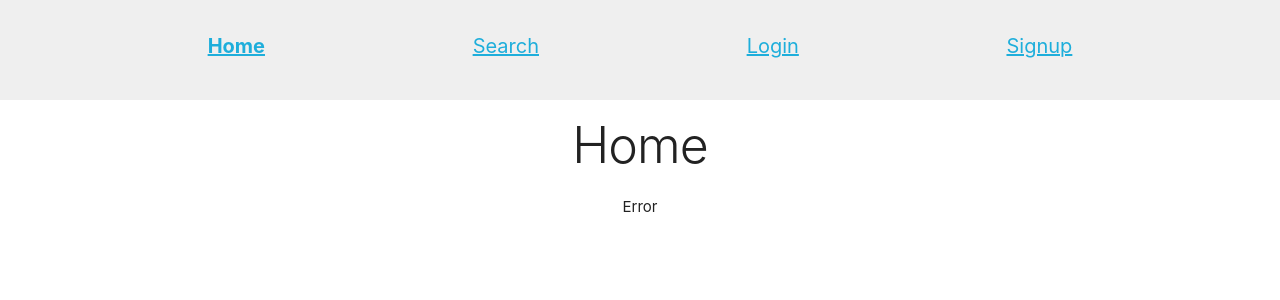
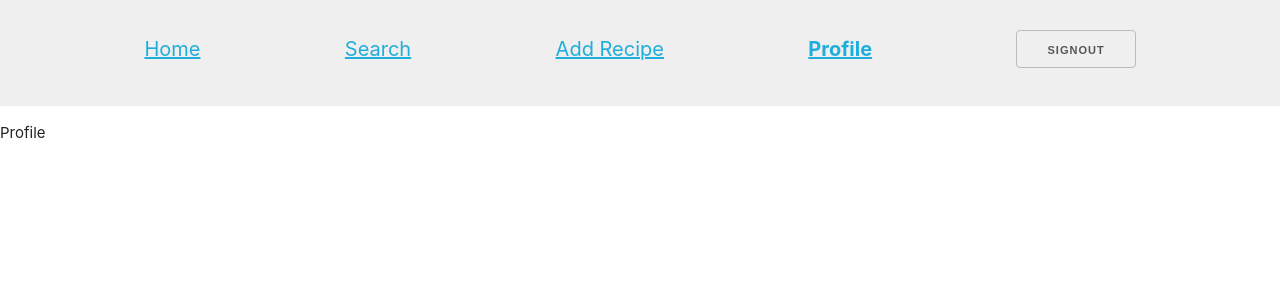
Before and after one commit to Lidiia92/React-recipes, a React (Create React App) app in the folder client/: page /profile in a window 1280 px wide. Before the commit this address led to /. Shown: the top 300 px of the page. Built offline with nearby package versions, Linux system fonts and the light colour scheme; no server answers.

Commit message:
Created navbar for authenticated user

```diff
--- a/client/src/components/App.js
+++ b/client/src/components/App.js
@@ -11,7 +11,7 @@
       {({data, loading, error}) => {
 			if(loading) return <div>Loading</div>
 			if(error) return <div>Error</div>
-			console.log(data);
+			console.log('data', data, loading, error);
 			return <p>Recipes</p>
       }}
     </Query>
--- a/client/src/components/Navbar.js
+++ b/client/src/components/Navbar.js
@@ -1,10 +1,28 @@
 import React from 'react';
 import {NavLink} from 'react-router-dom';
 
-const Navbar = () => (
-    <nav>
-        <NavbarUnAuth />
-    </nav>
+const Navbar = (props) => {
+    console.log('navbar', props);
+
+    return(
+        <nav>
+            <NavbarAuth />
+        </nav>
+    );
+
+}
+
+
+const NavbarAuth = () => (
+
+    <ul>
+          <li><NavLink exact to="/">Home</NavLink></li>
+          <li><NavLink exact to="/search">Search</NavLink></li>
+          <li><NavLink exact to="/recipe/add">Add Recipe</NavLink></li>
+          <li><NavLink exact to="/profile">Profile</NavLink></li>
+          <button>Signout</button>
+    </ul>
+
 );
 
 const NavbarUnAuth = () => (
--- /dev/null
+++ b/client/src/components/Profile/Profile.js
@@ -0,0 +1,9 @@
+import React from 'react';
+
+const Profile = () => (
+  <div >
+    Profile
+  </div>
+);
+
+export default Profile;
--- /dev/null
+++ b/client/src/components/Recipe/AddRecipe.js
@@ -0,0 +1,11 @@
+import React from 'react';
+
+
+const AddRecipe = () => (
+  <div>
+      Add Recipe
+  </div>
+);
+
+
+export default AddRecipe;
--- a/client/src/components/withSession.js
+++ b/client/src/components/withSession.js
@@ -7,7 +7,7 @@
     <Query query={GET_CURRENT_USER}>
     {({ data, loading, refetch }) => {
       if (loading) return null;
-      console.log(data);
+      console.log('withSession', data, loading, refetch);
       return (
         <Component {...props} session={data} refetch={refetch}/>
       );
--- a/client/src/index.js
+++ b/client/src/index.js
@@ -8,6 +8,8 @@
 import Signup from './components/Auth/Signup';
 import Navbar from './components/Navbar';
 import Search from './components/Recipe/Search';
+import AddRecipe from './components/Recipe/AddRecipe';
+import Profile from './components/Profile/Profile';
 import withSession from './components/withSession';
 
 import ApolloClient from 'apollo-boost';
@@ -41,6 +43,8 @@
             <Route path="/login" render={() => <Login refetch={refetch}/>} />
             <Route path="/signup" render={() => <Signup refetch={refetch}/>} />
             <Route path="/search" render={() => <Search refetch={refetch}/>} />
+            <Route path="/recipe/add" render={() => <AddRecipe />} />
+            <Route path="/profile" render={() => <Profile />} />
             <Redirect to="/" />
         </Switch>
     </Router>
```
